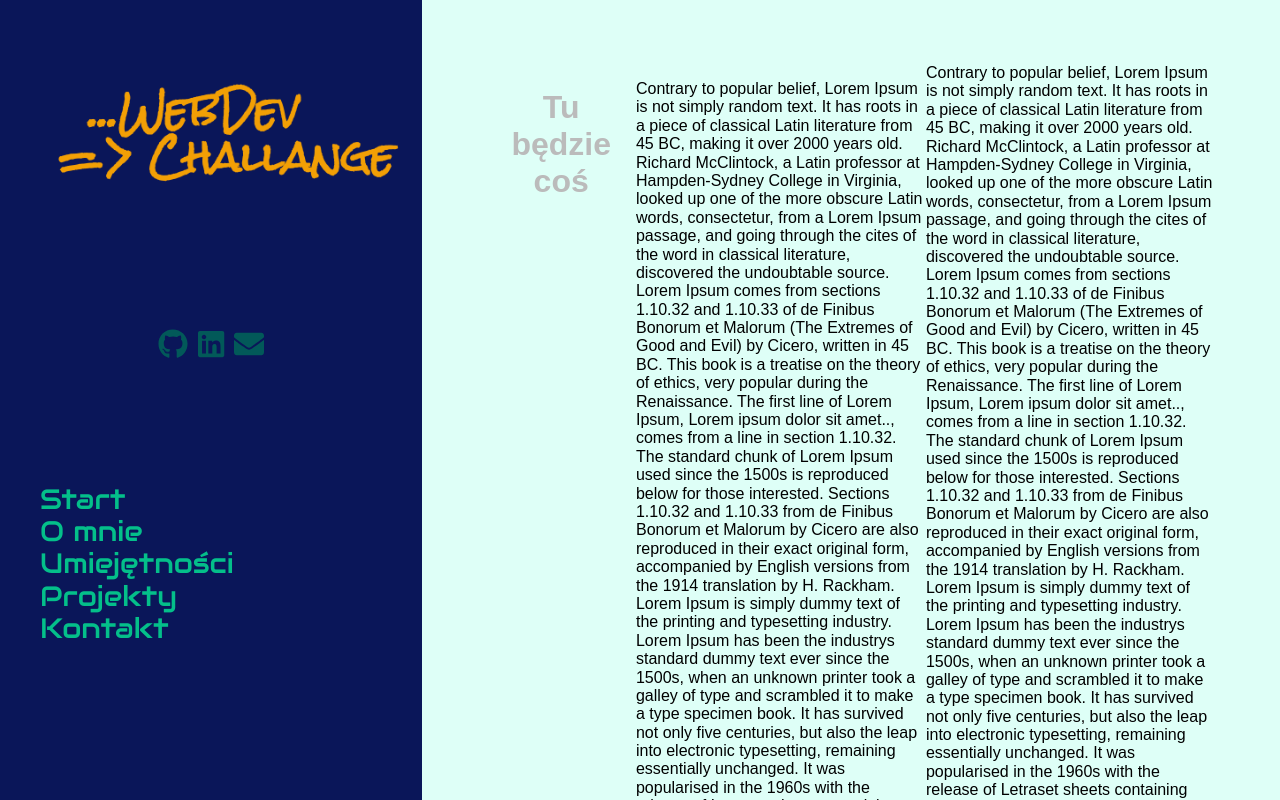
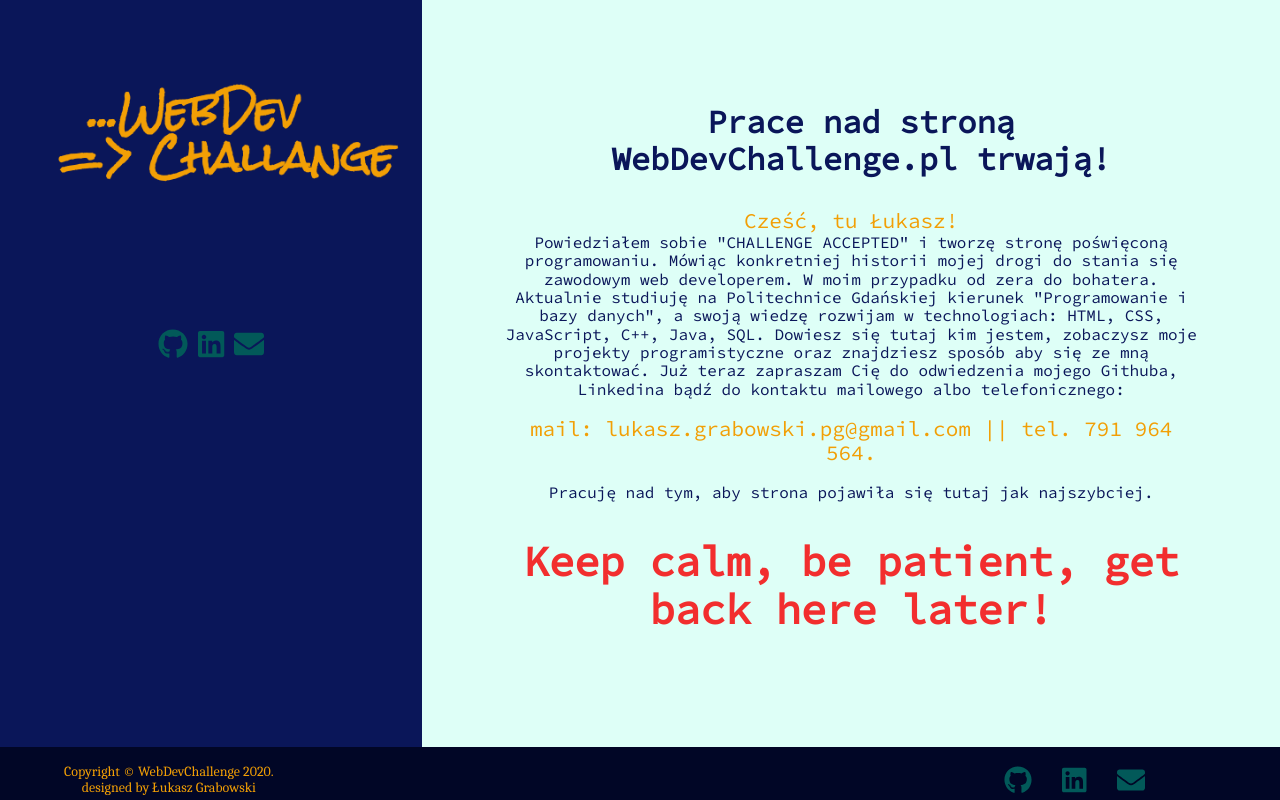
Before and after one commit to kasztaluki/portfolio, a React (Create React App) app: page / in a window 1280 px wide. Shown: the top 800 px of the page. Built offline with nearby package versions, Linux system fonts and the light colour scheme.

Commit message:
Page in building content

```diff
--- a/src/components/layouts/Header.js
+++ b/src/components/layouts/Header.js
@@ -1,6 +1,5 @@
 /* eslint-disable react/prefer-stateless-function */
 import React, { Component } from "react";
-// import { NavLink, Link } from 'react-router-dom';
 import "../../styles/layouts/Header.scss";
 import { FontAwesomeIcon } from "@fortawesome/react-fontawesome";
 import { faGithub, faLinkedin } from "@fortawesome/free-brands-svg-icons";
@@ -9,57 +8,8 @@
 import logoTitle from "../../images/logoTitle.PNG";
 
 class Header extends Component {
-  // eslint-disable-next-line
-  // constructor(props) {
-  //     super(props);
-  //     this.state = {
-  //       openMenu: false,
-  //       scroll: false
-  //     };
-  //   }
-
-  //   handleMenuClick = () => {
-  //     this.setState({ openMenu: !this.state.openMenu });
-  //   };
-
-  //   componentDidMount() {
-  //     window.addEventListener("scroll", this.handleScroll);
-  //   }
-
-  //   componentWillUnmount() {
-  //     window.removeEventListener("scroll", this.handleScroll);
-  //   }
-
-  //   handleScroll = event => {
-  //     if (window.scrollY === 0 && this.state.scroll === true) {
-  //       this.setState({ scroll: false });
-  //     } else if (window.scrollY !== 0 && this.state.scroll !== true) {
-  //       this.setState({ scroll: true });
-  //     }
-  //   };
 
   render() {
-    // const { openMenu, scroll } = this.state;
-
-    // const list = [
-    // { name: "Start", path: "/", exact: true },
-    // { name: "O mnie", path: "/about" },
-    // { name: "Umiejętności", path: "/skills" },
-    // { name: "Portfolio", path: "/portfolio" },
-    // { name: "Kontakt", path: "/contact" }
-    // ];
-
-    // const navigation = list.map(item => (
-    // <li className="menu_item" key={item.name}>
-    //     <NavLink
-    //     to={item.path}
-    //     exact={item.exact ? item.exact : false}
-    //     onClick={this.handleMenuClick}
-    //     >
-    //     {item.name}
-    //     </NavLink>
-    // </li>
-    // ));
 
     return (
       <header className="header">
@@ -95,14 +45,6 @@
               </a>
             </div>
           </div>
-          <nav className="navigation_menu">
-            <div>Start</div>
-            <div>O mnie</div>
-            <div>Umiejętności</div>
-            <div>Projekty</div>
-            <div>Kontakt</div>
-            {/* <ul>navigation</ul> */}
-          </nav>
         </div>
       </header>
     );
--- a/src/components/layouts/Main.js
+++ b/src/components/layouts/Main.js
@@ -6,58 +6,18 @@
   render() {
     return (
       <div className="main_content">
-        <h1 className="content">Tu będzie coś</h1>
-        <p>
-          Contrary to popular belief, Lorem Ipsum is not simply random text. It
-          has roots in a piece of classical Latin literature from 45 BC, making
-          it over 2000 years old. Richard McClintock, a Latin professor at
-          Hampden-Sydney College in Virginia, looked up one of the more obscure
-          Latin words, consectetur, from a Lorem Ipsum passage, and going
-          through the cites of the word in classical literature, discovered the
-          undoubtable source. Lorem Ipsum comes from sections 1.10.32 and
-          1.10.33 of de Finibus Bonorum et Malorum (The Extremes of Good and
-          Evil) by Cicero, written in 45 BC. This book is a treatise on the
-          theory of ethics, very popular during the Renaissance. The first line
-          of Lorem Ipsum, Lorem ipsum dolor sit amet.., comes from a line in
-          section 1.10.32. The standard chunk of Lorem Ipsum used since the
-          1500s is reproduced below for those interested. Sections 1.10.32 and
-          1.10.33 from de Finibus Bonorum et Malorum by Cicero are also
-          reproduced in their exact original form, accompanied by English
-          versions from the 1914 translation by H. Rackham. Lorem Ipsum is
-          simply dummy text of the printing and typesetting industry. Lorem
-          Ipsum has been the industrys standard dummy text ever since the 1500s,
-          when an unknown printer took a galley of type and scrambled it to make
-          a type specimen book. It has survived not only five centuries, but
-          also the leap into electronic typesetting, remaining essentially
-          unchanged. It was popularised in the 1960s with the release of
-          Letraset sheets containing Lorem Ipsum passages, and more recently
-          with desktop publishing software like Aldus PageMaker including
-          versions of Lorem Ipsum.{" "}
-        </p>
-        Contrary to popular belief, Lorem Ipsum is not simply random text. It
-        has roots in a piece of classical Latin literature from 45 BC, making it
-        over 2000 years old. Richard McClintock, a Latin professor at
-        Hampden-Sydney College in Virginia, looked up one of the more obscure
-        Latin words, consectetur, from a Lorem Ipsum passage, and going through
-        the cites of the word in classical literature, discovered the
-        undoubtable source. Lorem Ipsum comes from sections 1.10.32 and 1.10.33
-        of de Finibus Bonorum et Malorum (The Extremes of Good and Evil) by
-        Cicero, written in 45 BC. This book is a treatise on the theory of
-        ethics, very popular during the Renaissance. The first line of Lorem
-        Ipsum, Lorem ipsum dolor sit amet.., comes from a line in section
-        1.10.32. The standard chunk of Lorem Ipsum used since the 1500s is
-        reproduced below for those interested. Sections 1.10.32 and 1.10.33 from
-        de Finibus Bonorum et Malorum by Cicero are also reproduced in their
-        exact original form, accompanied by English versions from the 1914
-        translation by H. Rackham. Lorem Ipsum is simply dummy text of the
-        printing and typesetting industry. Lorem Ipsum has been the industrys
-        standard dummy text ever since the 1500s, when an unknown printer took a
-        galley of type and scrambled it to make a type specimen book. It has
-        survived not only five centuries, but also the leap into electronic
-        typesetting, remaining essentially unchanged. It was popularised in the
-        1960s with the release of Letraset sheets containing Lorem Ipsum
-        passages, and more recently with desktop publishing software like Aldus
-        PageMaker including versions of Lorem Ipsum.
+        <div className="content">
+          <h1>Prace nad stroną WebDevChallenge.pl trwają!</h1>
+          <p><span>Cześć, tu Łukasz!</span>Powiedziałem sobie &quot;CHALLENGE ACCEPTED&quot; i tworzę stronę poświęconą programowaniu. Mówiąc konkretniej historii mojej drogi do
+            stania się zawodowym web developerem. W moim przypadku od zera do bohatera. Aktualnie studiuję na
+            Politechnice Gdańskiej kierunek &quot;Programowanie i bazy danych&quot;, a swoją wiedzę rozwijam w technologiach:
+            HTML, CSS, JavaScript, C++, Java, SQL. Dowiesz się tutaj kim jestem, zobaczysz moje projekty programistyczne
+            oraz znajdziesz sposób aby się ze mną skontaktować. Już teraz zapraszam Cię do odwiedzenia mojego
+            Githuba, Linkedina bądź do kontaktu mailowego albo telefonicznego:<br/><br/>
+            <span>mail: lukasz.grabowski.pg@gmail.com || tel. 791 964 564.</span><br/>
+            Pracuję nad tym, aby strona pojawiła się tutaj jak najszybciej.</p>
+          <h2>Keep calm, be patient, get back here later!</h2>
+        </div>
       </div>
     );
   }
--- a/src/styles/layouts/Main.scss
+++ b/src/styles/layouts/Main.scss
@@ -8,15 +8,36 @@
     margin: 0;
     padding: 5%;
     .content {
+        margin: auto;
+        padding: 15px;
         display: block;
-        margin: 10px;
-        padding: 15px;
-        width: 100%;
-        color: $color-text-dark;
+        width: 100vw;
+        font-family: $font-code-pro;
         text-align: center;
-        p {
+        h1 {
             display: block;
-            font-size: $base-size;
+            margin: 10px;
+            padding: 15px;
+            width: 100%;
+            color: $color-text-dark;
+            text-align: center;
+        }
+        p{
+            color: $color-text-dark;
+        }
+        span {
+            display: block;
+            font-size: $base-size * 1.5;
+            color: $color-text-title;
+        }
+        h2 {
+            color: $color-text-red;
+            font-size: $base-size * 3;
+        }
+        @include tablet-large {
+            isplay: block;
+            float: center;
+            width: 100%;
         }
     }
     @include tablet-large {
--- a/src/styles/variables.scss
+++ b/src/styles/variables.scss
@@ -2,8 +2,9 @@
 $color-background-content: #defff7;//#BFBFBF;//#F29F05;
 $color-background-footer: #0A1659; // #060e1a;
 $color-text-title: #F29F05;
-$color-text-dark: #bbb;
+$color-text-dark: #0A1659;
 $color-text: #04BF8A;
+$color-text-red: #F22E2E;
 $color-text-light: #fff;
 $color-socials: #025959;
 
```
